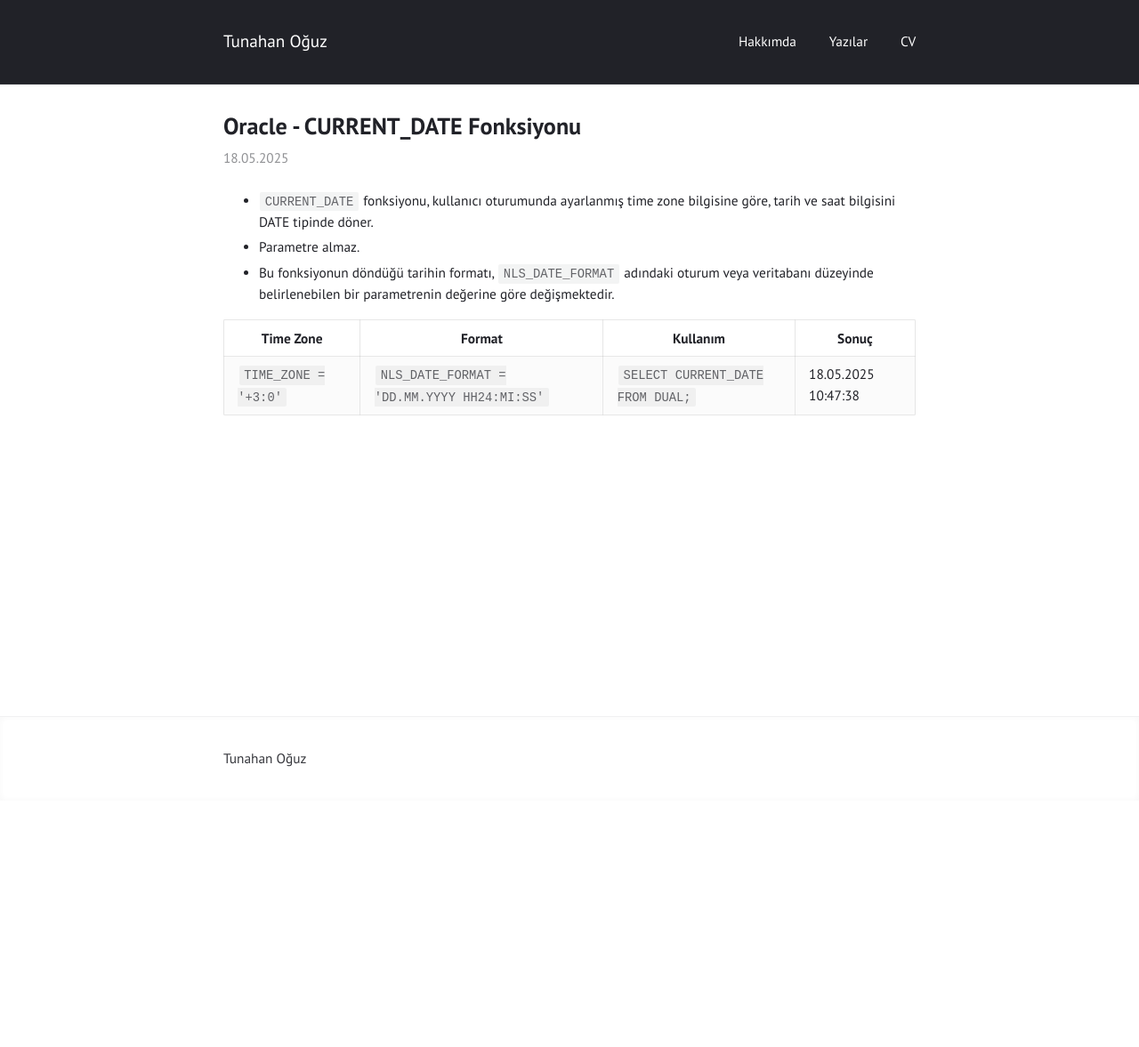
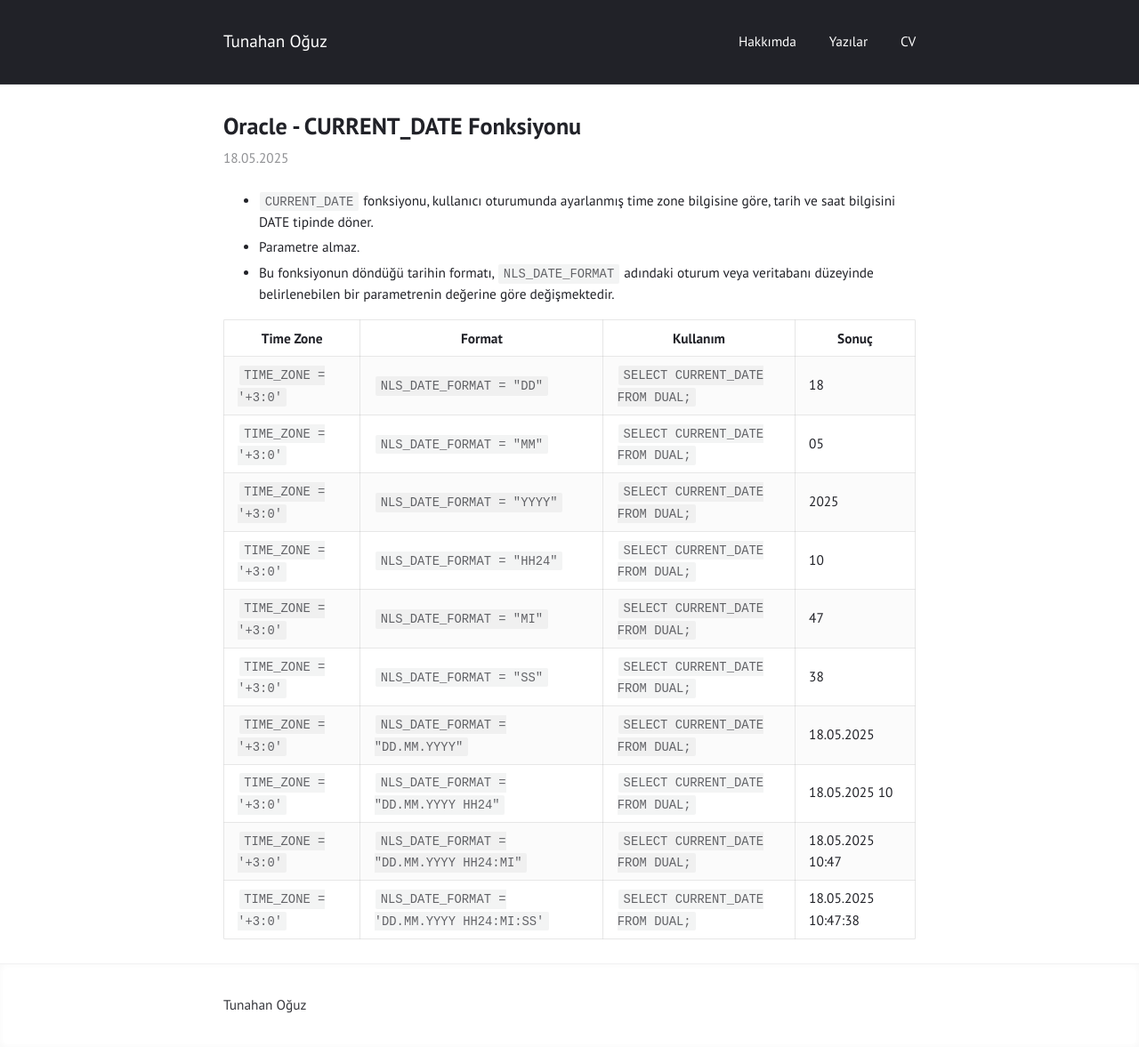
Before and after one commit to tunahanoguz/tunahanoguz.github.io, a Jekyll site: the page built from _posts/2025-05-18-oracle-CURRENT_DATE-fonksiyonu.md, in a window 1280 px wide. Shown: the whole page at 89% size. Built offline with Jekyll 4.4.1, drawn with Linux system fonts in a browser that asks for light colours; before the commit the page ends 900 px from its top, so only the background shows below that.

Commit message:
Update 2025-05-18-oracle-CURRENT_DATE-fonksiyonu.md

```diff
--- a/_posts/2025-05-18-oracle-CURRENT_DATE-fonksiyonu.md
+++ b/_posts/2025-05-18-oracle-CURRENT_DATE-fonksiyonu.md
@@ -11,4 +11,13 @@ categories: oracle
 
 | Time Zone            | Format                                      | Kullanım                         | Sonuç               |
 |----------------------|---------------------------------------------|----------------------------------|---------------------|
+| `TIME_ZONE = '+3:0'` | `NLS_DATE_FORMAT = "DD"`                    | `SELECT CURRENT_DATE FROM DUAL;` | 18                  |
+| `TIME_ZONE = '+3:0'` | `NLS_DATE_FORMAT = "MM"`                    | `SELECT CURRENT_DATE FROM DUAL;` | 05                  |
+| `TIME_ZONE = '+3:0'` | `NLS_DATE_FORMAT = "YYYY"`                  | `SELECT CURRENT_DATE FROM DUAL;` | 2025                |
+| `TIME_ZONE = '+3:0'` | `NLS_DATE_FORMAT = "HH24"`                  | `SELECT CURRENT_DATE FROM DUAL;` | 10                  |
+| `TIME_ZONE = '+3:0'` | `NLS_DATE_FORMAT = "MI"`                    | `SELECT CURRENT_DATE FROM DUAL;` | 47                  |
+| `TIME_ZONE = '+3:0'` | `NLS_DATE_FORMAT = "SS"`                    | `SELECT CURRENT_DATE FROM DUAL;` | 38                  |
+| `TIME_ZONE = '+3:0'` | `NLS_DATE_FORMAT = "DD.MM.YYYY"`            | `SELECT CURRENT_DATE FROM DUAL;` | 18.05.2025          |
+| `TIME_ZONE = '+3:0'` | `NLS_DATE_FORMAT = "DD.MM.YYYY HH24"`       | `SELECT CURRENT_DATE FROM DUAL;` | 18.05.2025 10       |
+| `TIME_ZONE = '+3:0'` | `NLS_DATE_FORMAT = "DD.MM.YYYY HH24:MI"`    | `SELECT CURRENT_DATE FROM DUAL;` | 18.05.2025 10:47    |
 | `TIME_ZONE = '+3:0'` | `NLS_DATE_FORMAT = 'DD.MM.YYYY HH24:MI:SS'` | `SELECT CURRENT_DATE FROM DUAL;` | 18.05.2025 10:47:38 |
```
